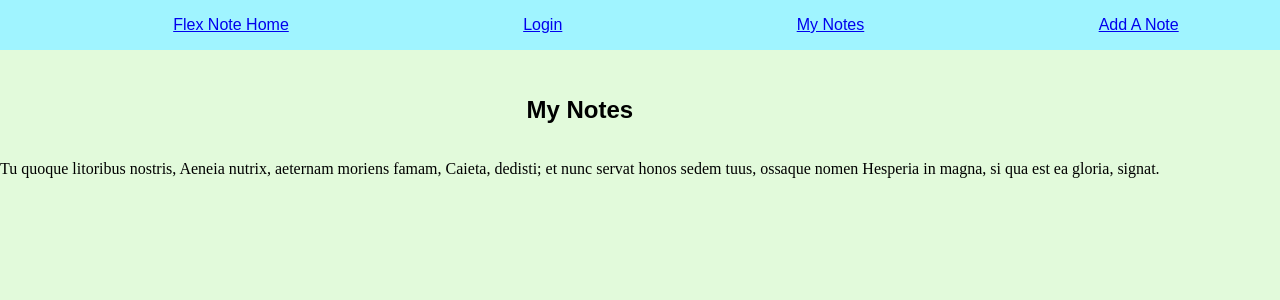
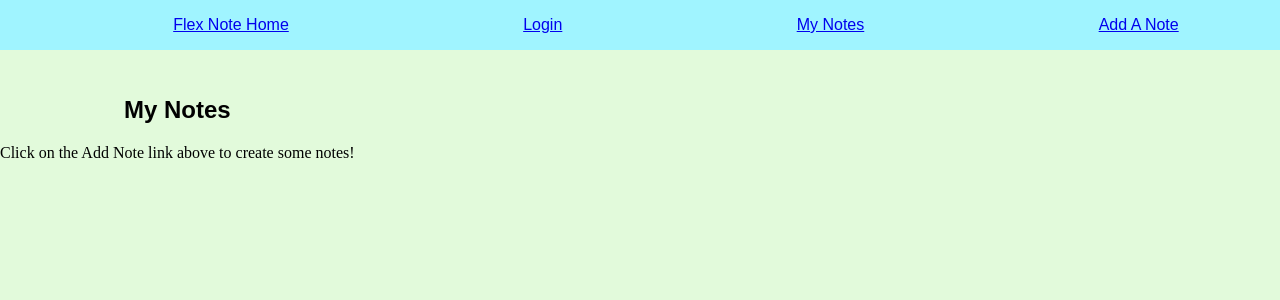
Before and after one commit to DeliaCodes/flex-note-client, a React (Create React App) app: page /my-notes in a window 1280 px wide. Shown: the top 300 px of the page. Built offline with nearby package versions, Linux system fonts and the light colour scheme.

Commit message:
Adding user instruction to default text. App is displaying saved notes!

```diff
--- a/src/NoteFeed.js
+++ b/src/NoteFeed.js
@@ -8,7 +8,16 @@ import "./css/NoteFeed.css";
 
 
 export function NoteFeed(props) {
-  const myNotes = props.notes.map((item, index) => <div key={index} className="note" id={item.id}><p className="text">{item.text}</p></div>)
+  const myNotes = array => {
+    if (array.length < 2) {
+      return <p>Click on the Add Note link above to create some notes!</p>
+    }
+
+    else {
+      let userNotes = array.filter((item) => item.id !== 1);
+      return userNotes.map((item, index) => <div key={index + 1} className="note" id={item.id}><p className="text">{item.text}</p></div>)
+    }
+  }
 
   return (
     <section className="notes">
@@ -18,7 +27,7 @@ export function NoteFeed(props) {
       {/*
       */}
       <div>
-        {myNotes}
+        {myNotes(props.notes)}
       </div>
     </section>
   );
@@ -26,7 +35,6 @@ export function NoteFeed(props) {
 NoteFeed.defaultProps = {
   notes: [{
     id: 1,
-    title: "Today's Aeneid Reading",
     text: `Tu quoque litoribus nostris, Aeneia nutrix,
 aeternam moriens famam, Caieta, dedisti;
 et nunc servat honos sedem tuus, ossaque nomen
--- a/src/reducer.js
+++ b/src/reducer.js
@@ -6,10 +6,7 @@ const initialState = {
   navName: "Login",
   notes: [{
     id: 1,
-    text: `Tu quoque litoribus nostris, Aeneia nutrix,
-aeternam moriens famam, Caieta, dedisti;
-et nunc servat honos sedem tuus, ossaque nomen
-Hesperia in magna, si qua est ea gloria, signat.`,
+    text: `Click on the Add Note link above to create some notes!`,
     saveState: {}
   }],
   templates: [{
```
